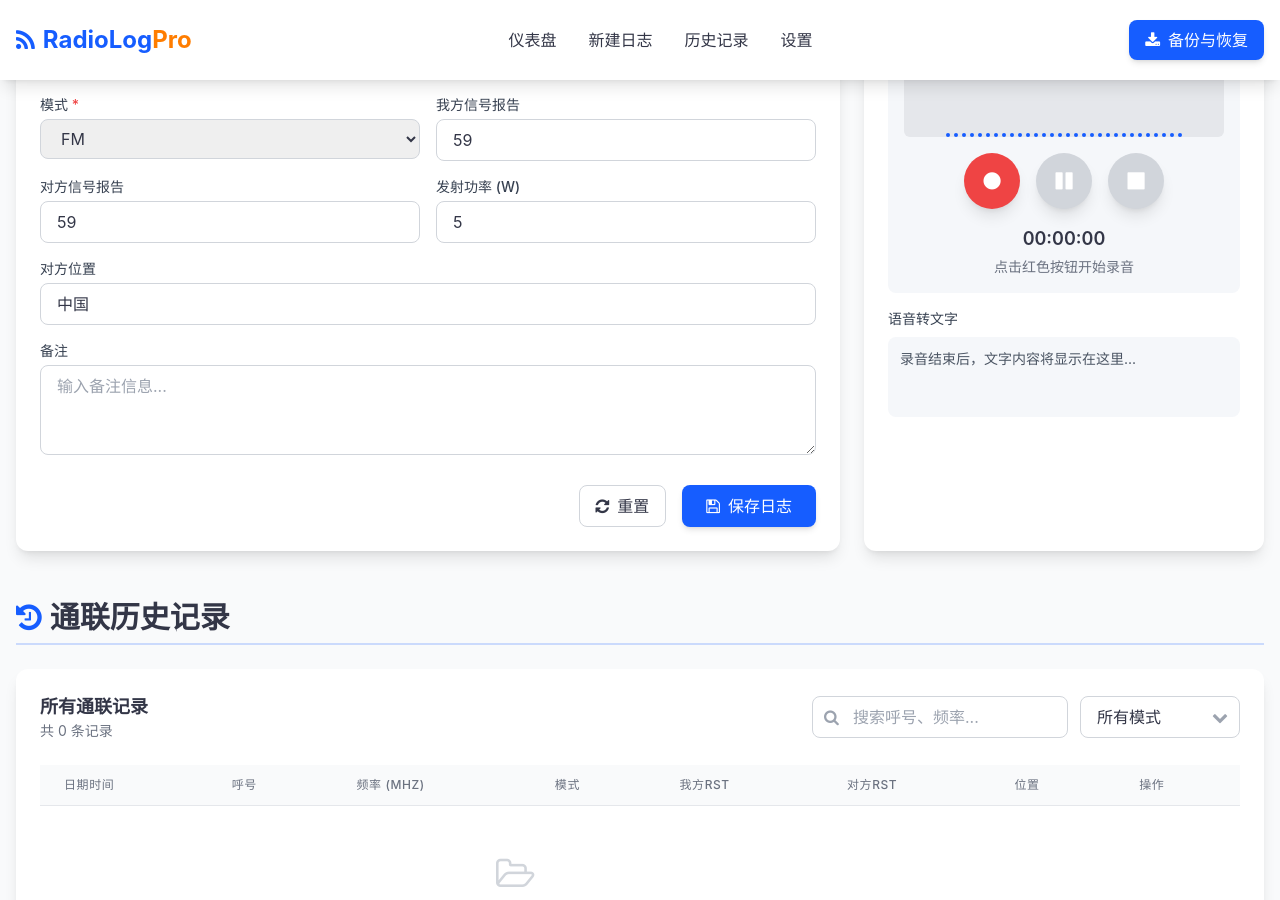
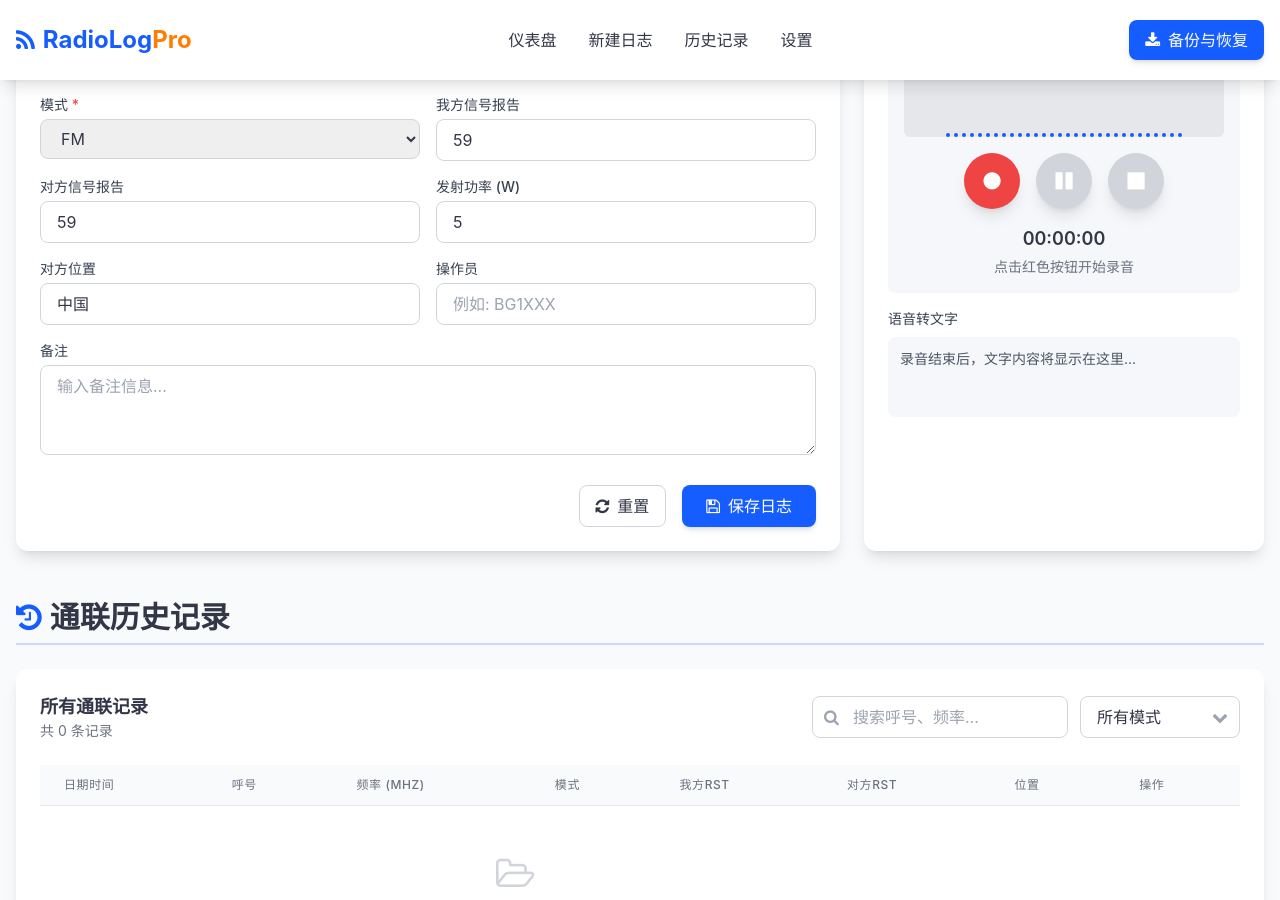
Before and after one commit to gaopengk/gaopengk.github.io, a Jekyll site: the page calllog.html, which Jekyll copies as it is, in a window 1280 px wide and 900 px high, scrolled down 823 px. Built offline with Jekyll 4.4.1, drawn with Linux system fonts in a browser that asks for light colours; nearby versions of some CDN libraries.

Commit message:
Update calllog.html

```diff
--- a/calllog.html
+++ b/calllog.html
@@ -218,14 +218,20 @@
                                         class="w-full px-4 py-2 border border-gray-300 rounded-lg focus:ring-2 focus:ring-primary/50 focus:border-primary transition-all-300"
                                         placeholder="例如: 100" value="5">
                                 </div>
-                            </div>
-
-                            <div>
+                              <div>
                                 <label for="location" class="block text-sm font-medium text-gray-700 mb-1">对方位置</label>
                                 <input type="text" id="location" name="location"
                                     class="w-full px-4 py-2 border border-gray-300 rounded-lg focus:ring-2 focus:ring-primary/50 focus:border-primary transition-all-300"
                                     placeholder="例如: 北京, 中国" value="中国">
                             </div>
+                          <div>
+                                <label for="op" class="block text-sm font-medium text-gray-700 mb-1">操作员</label>
+                                <input type="text" id="op" name="op"
+                                    class="w-full px-4 py-2 border border-gray-300 rounded-lg focus:ring-2 focus:ring-primary/50 focus:border-primary transition-all-300"
+                                    placeholder="例如: BG1XXX" value="">
+                            </div>
+                            </div>
+
 
                             <div>
                                 <label for="notes" class="block text-sm font-medium text-gray-700 mb-1">备注</label>
@@ -1275,6 +1282,10 @@
                             <h4 class="text-sm font-medium text-gray-700 mb-1">位置</h4>
                             <p class="text-neutral">${log.location || '-'}</p>
                         </div>
+                        <div>
+                            <h4 class="text-sm font-medium text-gray-700 mb-1">操作员</h4>
+                            <p class="text-neutral">${log.op || '-'}</p>
+                        </div>
                     </div>
 
                     <div class="mt-4">
```
Also changed, not shown: other parts of calllog.html (+2 -1 lines).
